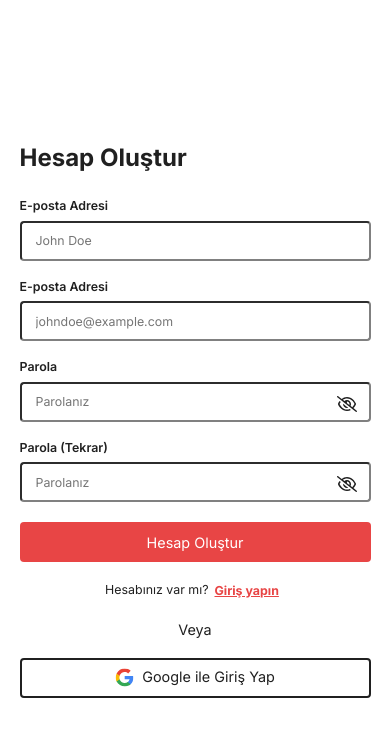
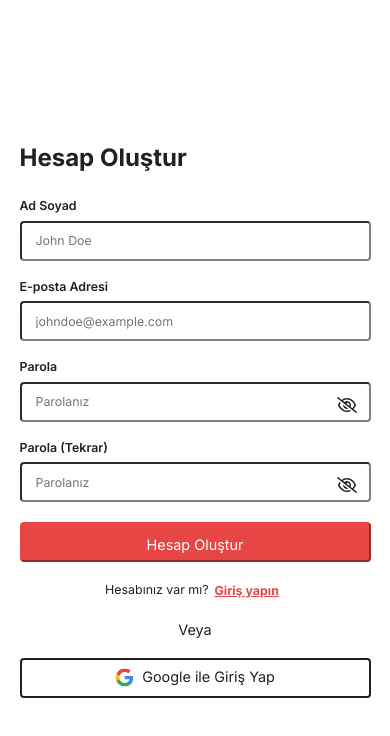
Before and after one commit to semaermin/BitirmeProjesiWeb, a React (Vite) app in the folder english-app/: page /register in a window 390 px wide. Shown: the top 736 px of the page. Built offline with nearby package versions, Linux system fonts and the light colour scheme.

Commit message:
variable.scss updated

```diff
--- a/english-app/src/assets/styles/login.scss
+++ b/english-app/src/assets/styles/login.scss
@@ -2,12 +2,12 @@
 @import 'variables';
 
 @mixin google-button {
-  height: clamp(2.5rem, 5vw, 2.938rem);
+  height: var(--fs-46);
   display: flex;
   justify-content: center;
   align-items: center;
   flex-direction: row;
-  border: #202020 2px solid;
+  border: var(--secondary-color) 2px solid;
   padding: 12px 8px;
   border-radius: 4px;
   font-size: var(--fs-16);
@@ -32,15 +32,17 @@
 @mixin login-button {
   width: 100%;
   font-size: var(--fs-16);
-  background-color: #e84545;
+  background-color: var(--primary-color);
   color: #ffffff;
-  border: #e84545;
+  border-color: var(--primary-color);
   border-radius: 4px;
   padding: 12px 0;
-  height: var(--fs-47);
+  height: var(--fs-46);
   cursor: pointer;
   &:hover {
     box-shadow: 0 5px 11px #0000002e, 0 4px 15px #00000026;
+    background-color: var(--primary-color-hover);
+    border-color: var(--primary-color-hover);
   }
 }
 
@@ -48,10 +50,10 @@
   overflow-y: hidden;
   display: flex;
   height: 100vh;
-  color: #202020;
+  color: var(--secondary-color);
   .login-left {
     width: 66.66666667%;
-    background-color: #e84545;
+    background-color: var(--primary-color);
     position: relative;
     .login-left-image {
       position: absolute;
@@ -93,7 +95,7 @@
           align-items: center;
           width: 20px;
           position: absolute;
-          top: 14px;
+          top: 15px;
           right: 14px;
           z-index: 100;
           cursor: pointer;
@@ -113,8 +115,8 @@
       padding: 12px 14px;
       margin-bottom: 20px;
       border-radius: 4px;
-      border-color: #808080;
-      height: clamp(2.5rem, 5vw, 2.938rem);
+      border-color: var(--tertiary-color);
+      height: var(--fs-46);
       font-size: var(--fs-14);
       &::placeholder {
         font-size: var(--fs-14);
@@ -125,7 +127,7 @@
         align: center;
         decoration: underline;
       } // **nested css using
-      color: #e84545;
+      color: var(--primary-color);
       background: none;
       border: none;
       cursor: pointer;
--- a/english-app/src/assets/styles/register.scss
+++ b/english-app/src/assets/styles/register.scss
@@ -5,10 +5,10 @@
   overflow-y: hidden;
   display: flex;
   height: 100vh;
-  color: #202020;
+  color: var(--secondary-color);
   .register-left {
     width: 66.66666667%;
-    background-color: #e84545;
+    background-color: var(--primary-color);
     position: relative;
     .register-left-image {
       position: absolute;
@@ -50,7 +50,7 @@
           align-items: center;
           width: 20px;
           position: absolute;
-          top: 14px;
+          top: 15px;
           right: 14px;
           z-index: 100;
           cursor: pointer;
@@ -69,7 +69,7 @@
             size: var(--fs-14);
             weight: 700;
           }
-          color: #e84545;
+          color: var(--primary-color);
           background: none;
           border: none;
           cursor: pointer;
@@ -88,8 +88,8 @@
       padding: 12px 14px;
       margin-bottom: 20px;
       border-radius: 4px;
-      border-color: #808080;
-      height: var(--fs-47);
+      border-color: var(--tertiary-color);
+      height: var(--fs-46);
       font-size: var(--fs-14);
       &::placeholder {
         font-size: var(--fs-14);
@@ -97,7 +97,7 @@
     }
     .remember-password {
       text-align: center;
-      color: #e84545;
+      color: var(--primary-color);
       background: none;
       border: none;
       cursor: pointer;
--- a/english-app/src/assets/styles/variables.scss
+++ b/english-app/src/assets/styles/variables.scss
@@ -1,7 +1,33 @@
 :root {
-  --primary-color: #3498db;
-  --secondary-color: #2ecc71;
+  // Colors
+  --primary-color: #e84545;
+  --primary-color-hover: #b93333;
+  --secondary-color: #202020;
+  --secondary-color-hover: #000000;
+  --tertiary-color: #808080;
+  --tertiary-color-hover: #505050;
+  // --fifth-color: #;
+  // --fifth-color-hover: #;
+
+  // Text Colors
+
+  --text-color-light: #2c3e50;
+  --text-color-light-hover: #2c3e50;
+  --text-color-dark: #2c3e50;
+  --text-color-dark-hover: #2c3e50;
+
+  // Status Colors
+
+  --success-color: #2ecc71;
+  --success-color-hover: #2ecc71;
+  --error-color: #e74c3c;
+  --error-color-hover: #e74c3c;
+  --warning-color: #f39c12;
+  --warning-color-hover: #f39c12;
+  --info-color: #3498db;
+  --info-color-hover: #3498db;
+
   --fs-14: clamp(0.775rem, 1.6vw, 0.875rem);
   --fs-16: clamp(0.9rem, 1.6vw, 1rem);
-  --fs-47: clamp(2.5rem, 5vw, 2.938rem);
+  --fs-46: clamp(2.5rem, 5vw, 2.875rem);
 }
--- a/english-app/src/pages/HomePage.jsx
+++ b/english-app/src/pages/HomePage.jsx
@@ -6,7 +6,7 @@ function HomePage() {
   useEffect(() => {
     fetch('http://127.0.0.1:8000/users')
       .then((response) => response.json())
-      .then((data) => console.log(data)) // "users" anahtarına erişim sağlayıp state'i güncelliyoruz.
+      .then((data) => console.log(data))
       .catch((error) =>
         console.error("API'dan veri çekilirken hata oluştu:", error)
       );
--- a/english-app/src/pages/RegisterPage.jsx
+++ b/english-app/src/pages/RegisterPage.jsx
@@ -30,12 +30,12 @@ function RegisterPage() {
       <div className="register-right">
         <div className="register">
           <h4>Hesap Oluştur</h4>
-          <label className="register-label" htmlFor="email">
-            E-posta Adresi
+          <label className="register-label" htmlFor="name-surname">
+            Ad Soyad
           </label>
           <input
             className="register-input"
-            id="email"
+            id="name-surname"
             type="text"
             placeholder="John Doe"
           />
```
